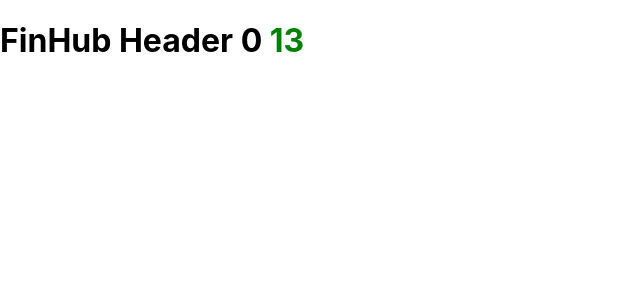
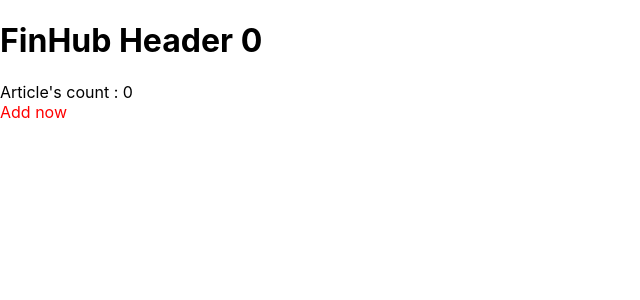
Before and after one commit to striveToAce/fin-hub-react, a React (Create React App) app: page / in a window 1280 px wide. Shown: the top 300 px of the page, without its empty margins (0-640 px from the left). Built offline with nearby package versions, Linux system fonts and the light colour scheme.

Commit message:
reducer learning basic

```diff
--- a/src/components/common/Header.js
+++ b/src/components/common/Header.js
@@ -1,29 +1,60 @@
-import { useEffect, useState } from "react"
+import { useEffect, useReducer, useState } from "react";
 import useAuth from "../../customHooks/useAuth";
-import useCounter from "../../customHooks/useCounter";
+import {
+  articleReducerFunction,
+  articleInitialState,
+} from "../../reducer/article";
 
 const Header = () => {
   const { auth, login, logout } = useAuth();
-    const { currentCount, styleProperties } = useCounter(20)
-    const [notificationCount, setNotificationCount] = useState(0)
+  const [articleState, articleDispatch] = useReducer(
+    articleReducerFunction,
+    articleInitialState
+  );
+  const [notificationCount, setNotificationCount] = useState(0);
 
   /*
     Purpose : Function to increment notification's count
     */
   const incrementNotifCount = () => {
-        setNotificationCount((prev) => prev + 1)
-    }
+    setNotificationCount((prev) => prev + 1);
+  };
 
   useEffect(() => {
-        console.log("*****", notificationCount)
+    console.log("*****", notificationCount);
 
     // Clean-up function to log when the component unmounts
     return () => {
       console.log("Cleaning up Header component", notificationCount);
-        }
-    }, [notificationCount])
+    };
+  }, [notificationCount]);
 
   // Header JSX
-    return <h1 onClick={incrementNotifCount}>FinHub Header {notificationCount} <span style={styleProperties}>{currentCount}</span></h1>
-}
-export default Header
+  return (
+    <>
+      <h1 onClick={incrementNotifCount}>FinHub Header {notificationCount}</h1>
+      <div>Article's count : {articleState?.articles?.length ?? 0}</div>
+      <div
+        style={{
+          color: "red",
+        }}
+        onClick={() => {
+          articleDispatch({
+            type: "ARTICLE_INSERT",
+            payload: {
+              name: `Article ${articleState?.articles?.length + 1}`,
+            },
+          });
+        }}
+      >
+        Add now
+      </div>
+      <div>
+        {articleState.articles.map((art, idx) => (
+          <div key={idx}>{art.name}</div>
+        ))}
+      </div>
+    </>
+  );
+};
+export default Header;
--- /dev/null
+++ b/src/reducer/article.js
@@ -0,0 +1,12 @@
+const articleInitialState = {
+  articles: [],
+};
+
+
+const articleReducerFunction = (state, action) => {
+  switch (action.type) {
+    case "ARTICLE_INSERT":
+      return { ...state, articles: [...state.articles, { ...action.payload }] };
+  }
+};
+export { articleInitialState, articleReducerFunction };
```
Lines whose indentation alone changed are shown as unchanged.
